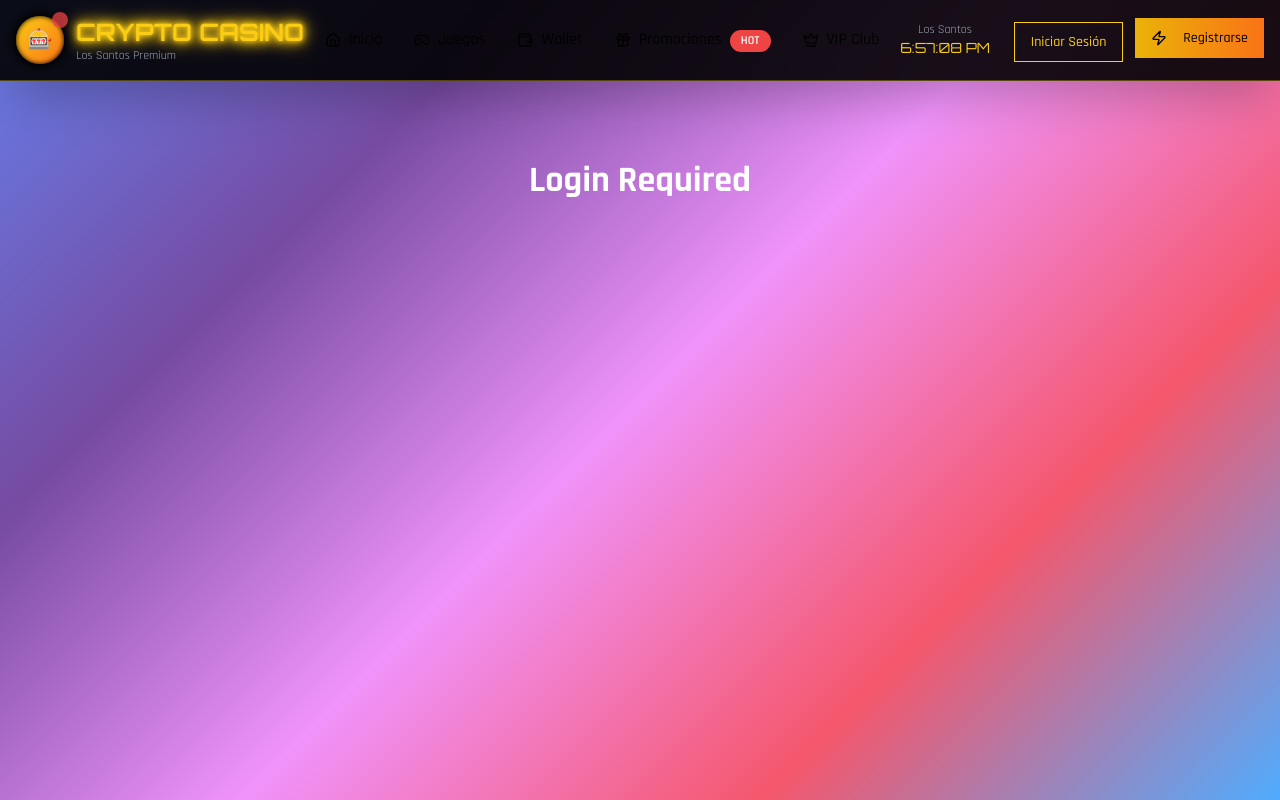
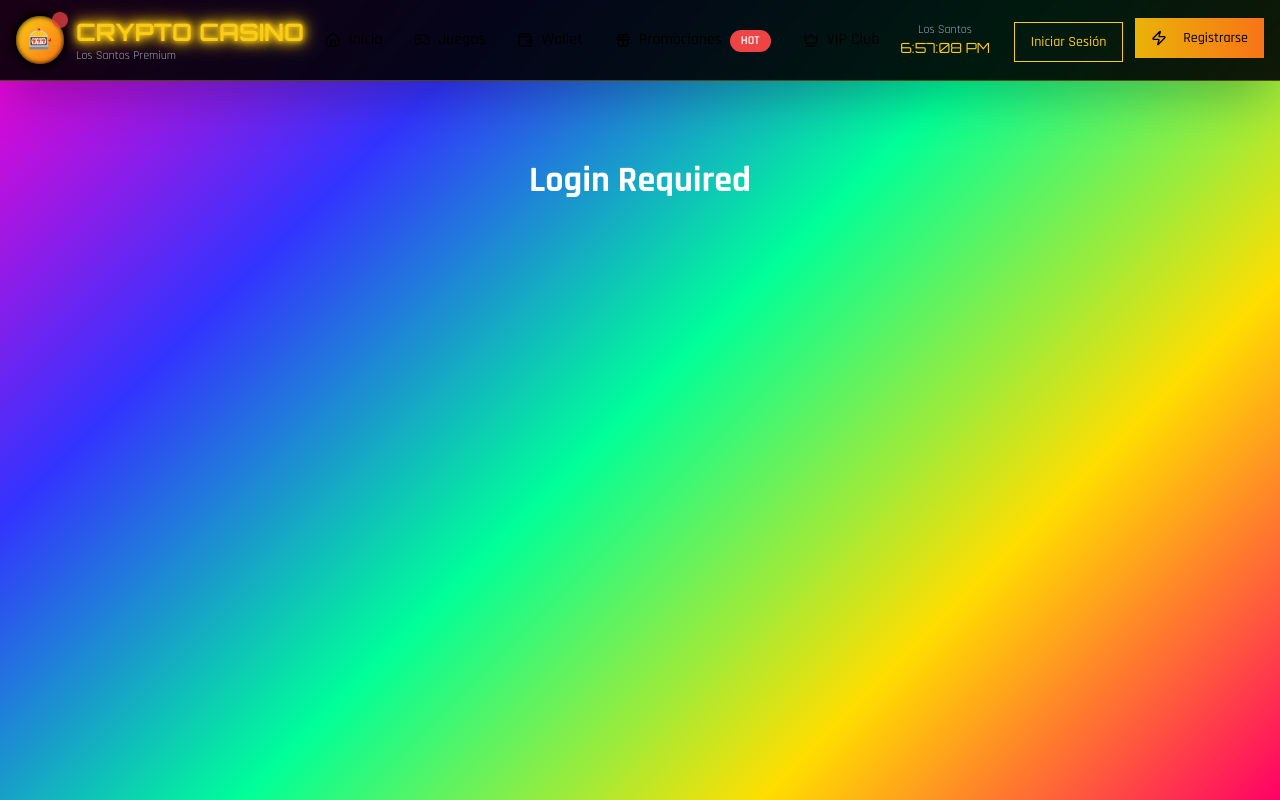
Before and after one commit to R1zE2k20/proyect, a Next.js app: page /games/crash in a window 1280 px wide. Built offline with nearby package versions, Linux system fonts and the light colour scheme.

Commit message:
Improve color scheme

```diff
--- a/app/globals.css
+++ b/app/globals.css
@@ -22,7 +22,7 @@
 
 body {
   font-family: var(--font-rajdhani), system-ui, -apple-system, sans-serif;
-  background: linear-gradient(135deg, #667eea 0%, #764ba2 100%);
+  background: linear-gradient(135deg, #ff00cc 0%, #3333ff 100%);
   min-height: 100vh;
 }
 
@@ -220,7 +220,14 @@ body {
 }
 
 .premium-gradient {
-  background: linear-gradient(135deg, #667eea 0%, #764ba2 25%, #f093fb 50%, #f5576c 75%, #4facfe 100%);
+  background: linear-gradient(
+    135deg,
+    #ff00cc 0%,
+    #3333ff 25%,
+    #00ff99 50%,
+    #ffde00 75%,
+    #ff0066 100%
+  );
 }
 
 .casino-table {
```
